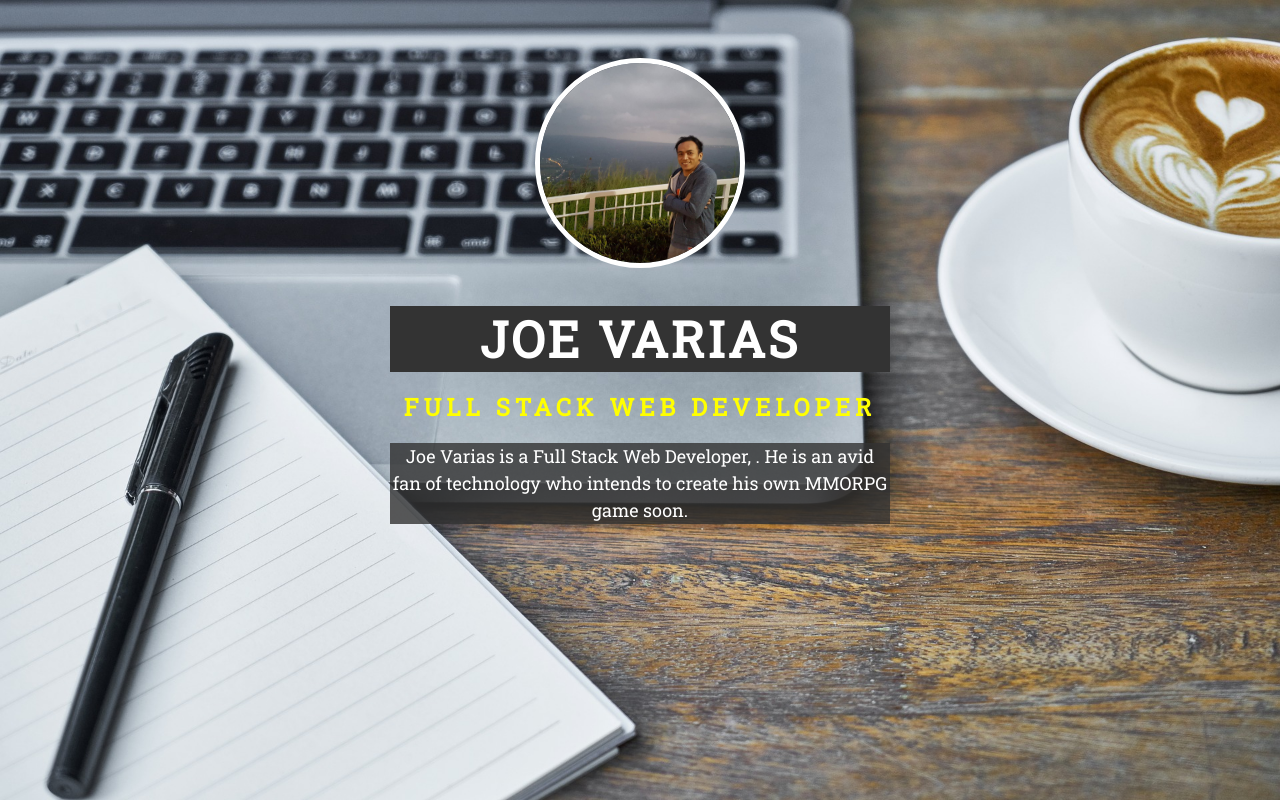
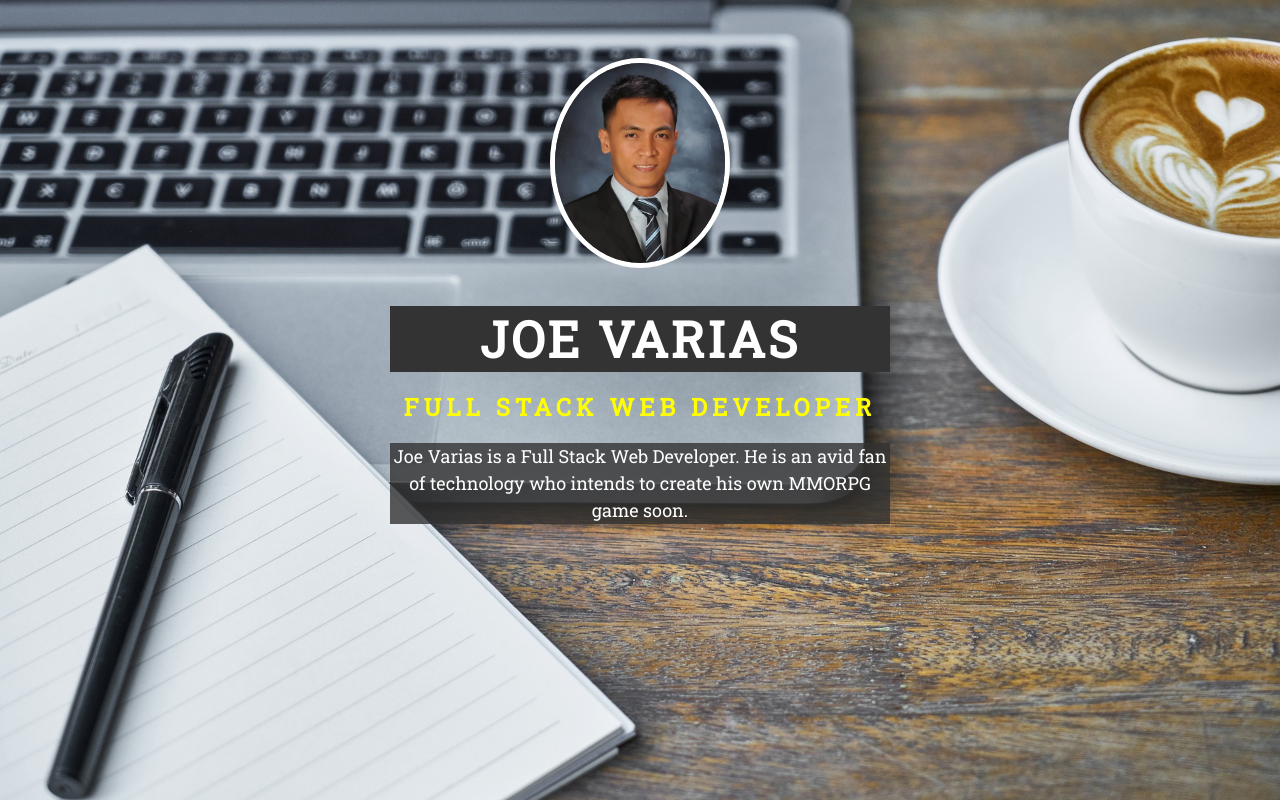
Before and after one commit to captrael/joe.portfolio, a plain HTML site: page index.html in a window 1280 px wide. Drawn offline with Linux system fonts and the light colour scheme.

Commit message:
includes updates on my portfolio

```diff
--- a/assets/css/style.css
+++ b/assets/css/style.css
@@ -26,7 +26,6 @@ h2 {
 
 #me {
 	height: 200px;
-	width: 200px;
 	border-radius: 50%;
 	border-style: solid;
 	border-width: 5px;
--- a/index.html
+++ b/index.html
@@ -8,18 +8,24 @@
 
 	<!-- link to google fonts -->
 	<link href="https://fonts.googleapis.com/css?family=Roboto+Condensed|Roboto+Slab" rel="stylesheet">
+
+	<!-- favicon -->
+
+	<link rel="icon" type="image/gif/png" href="assets/images/websiteicon.png" >
+
+
 </head>
 <body>
 
 	<div class="container">
 
-		<img id="me" src="assets/images/me.jpeg">
+		<img id="me" src="assets/images/gradedited.jpg">
 
 		<h1>joe varias</h1>
 
 		<h2>Full Stack Web Developer</h2>
 
-		<p class="about">Joe Varias is a Full Stack Web Developer, . He is an avid fan of technology who intends to create his own MMORPG game soon. </p>
+		<p class="about">Joe Varias is a Full Stack Web Developer. He is an avid fan of technology who intends to create his own MMORPG game soon. </p>
 
 	</div>
 
```
Also changed, not shown: assets/images/gradedited.jpg (added), assets/images/gradpic.jpg (added), assets/images/websiteicon.png (added).
